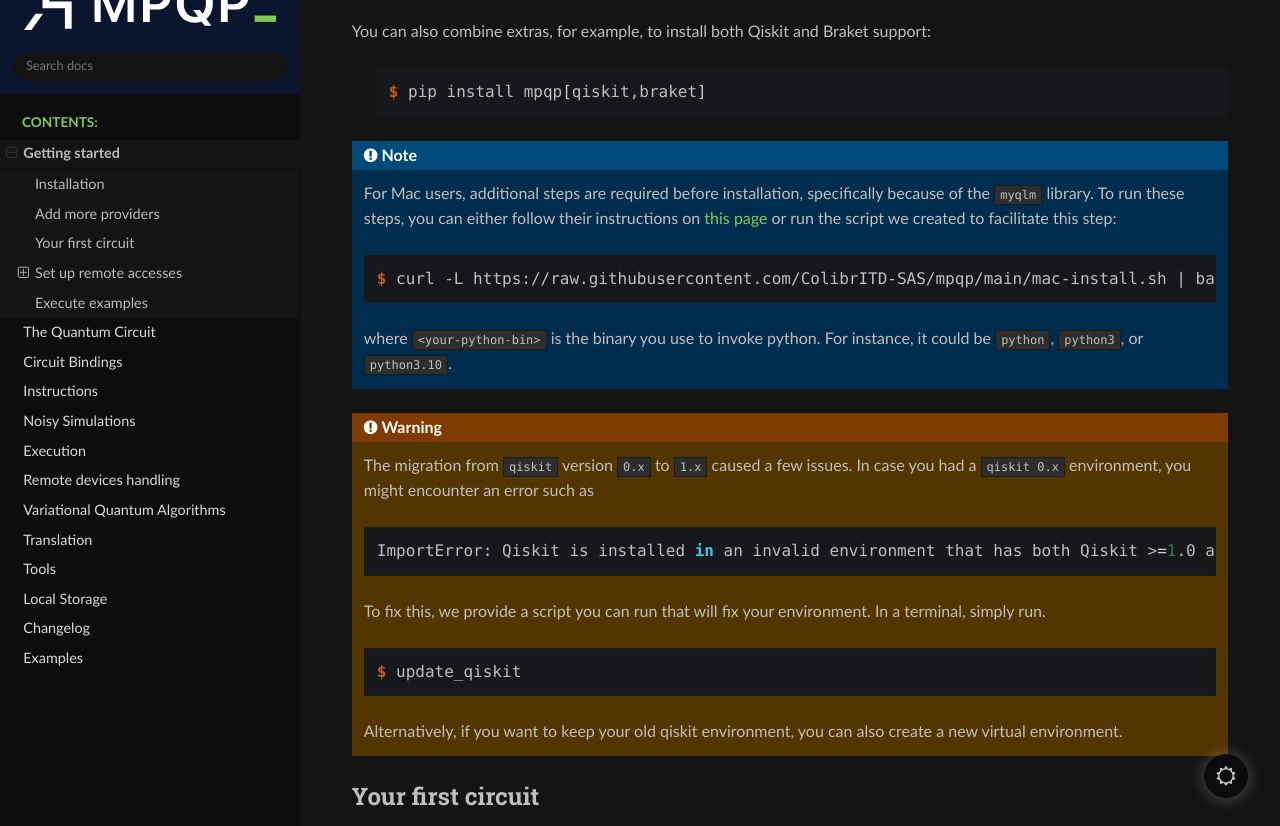
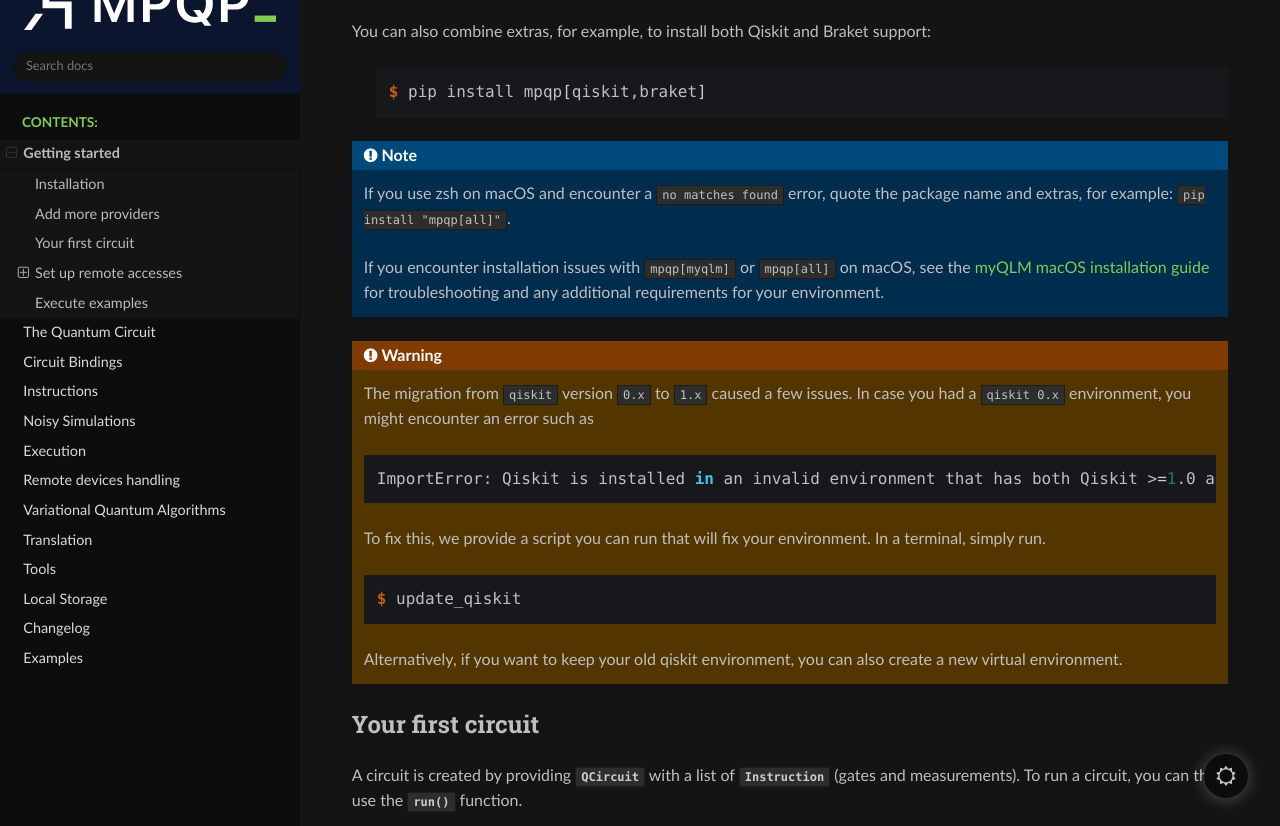
Before and after one commit to ColibrITD-SAS/mpqp, a Sphinx documentation site: the page built from docs/getting-started.rst, in a window 1280 px wide and 900 px high, scrolled down 2216 px, cut to the strip 74-900 px from the top of the window. Built offline with Sphinx 7.4.7 and the Read the Docs theme 3.1.0, drawn with Linux system fonts in a browser that asks for light colours; some of the changed text lies outside the part shown.

Commit message:
docs: refresh Python and macOS installation guidance

```diff
--- a/docs/getting-started.rst
+++ b/docs/getting-started.rst
@@ -7,9 +7,8 @@ Installation
 .. TODO: grab the compatibility matrix from MyQLM and relax our requirements
 .. when possible, test on many different configurations (tox or other ?)
 
-For now, we support Python versions 3.10 to 3.13, and all of Windows, Linux and
-MacOS (specifically, Linux was validated on Ubuntu LTS 20.04, while Ubuntu 18.04
-is not supported, so your milage may vary).
+MPQP supports Python 3.11 through 3.13 on Windows, Linux, and macOS. Additional
+platform requirements depend on the optional provider SDKs installed.
 
 To install mpqp, you can run in a terminal:
 
@@ -105,18 +104,13 @@ You can also combine extras, for example, to install both Qiskit and Braket supp
         $ pip install mpqp[qiskit,braket]
 
 .. note::
-    For Mac users, additional steps are required before installation,
-    specifically because of the ``myqlm`` library. To run these steps, you can
-    either follow their instructions on
-    `this page <https://myqlm.github.io/01_getting_started/%3Amyqlm%3Amacos.html#macos>`_
-    or run the script we created to facilitate this step:
+    If you use zsh on macOS and encounter a ``no matches found`` error, quote the
+    package name and extras, for example: ``pip install "mpqp[all]"``.
 
-    .. code-block:: console
-
-        $ curl -L https://raw.githubusercontent.com/ColibrITD-SAS/mpqp/main/mac-install.sh | bash -s -- <your-python-bin>
-
-    where ``<your-python-bin>`` is the binary you use to invoke python. For instance, it could
-    be ``python``, ``python3``, or ``python3.10``.
+    If you encounter installation issues with ``mpqp[myqlm]`` or ``mpqp[all]``
+    on macOS, see the
+    `myQLM macOS installation guide <https://myqlm.github.io/01_getting_started/%3Amyqlm%3Amacos.html#macos>`_
+    for troubleshooting and any additional requirements for your environment.
 
 .. warning::
     The migration from ``qiskit`` version ``0.x`` to ``1.x`` caused a few issues.
```
Also changed, not shown: README.md (+2 -4 lines).
